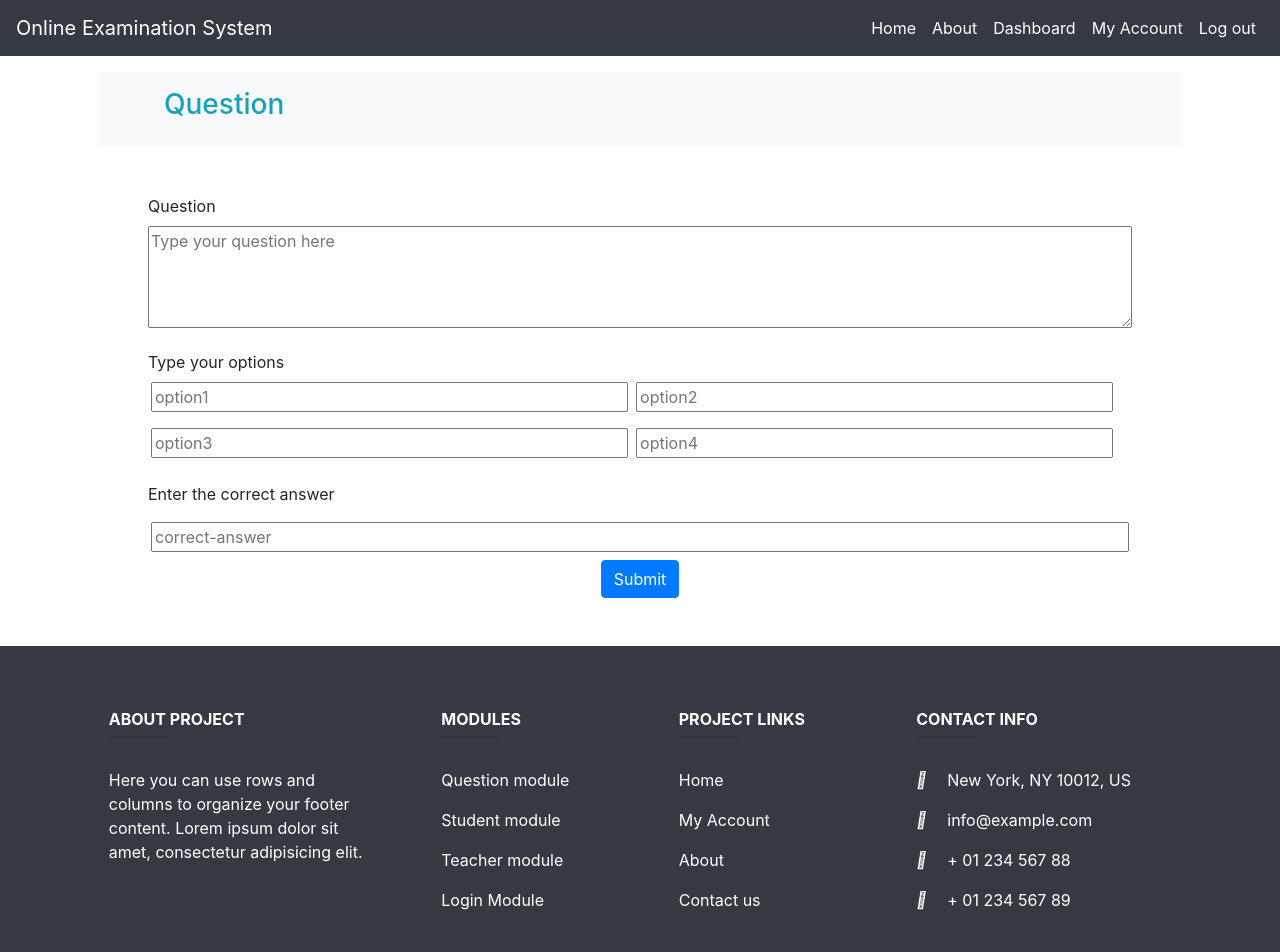
After one commit to aswintr94/Online-Examination-System, a Django app: page /add_question/ in a window 1280 px wide. The commit adds this page. Run offline with Django 3.2, Linux system fonts and the light colour scheme; some libraries are stand-ins or nearby versions.

Commit message:
created new model for questions and added the link to add question; created the template to add question

```diff
--- a/app/admin.py
+++ b/app/admin.py
@@ -1,6 +1,7 @@
 from django.contrib import admin
-from .models import Student, Teacher
+from .models import Student, Teacher, Questions
 
 # Register your models here.
 admin.site.register(Student)
 admin.site.register(Teacher)
+admin.site.register(Questions)
--- /dev/null
+++ b/app/templates/add_question.html
@@ -0,0 +1,36 @@
+{% extends 'common_dashboard.html' %}
+
+{% block content %}
+
+<div class="container">
+    <div class="col-md-12">
+        <div class="bg-light w-100 p-3 mt-3">
+            <h3 class="ml-5 text-info">Question</h3>
+        </div>
+        <form class="p-5" method="POST">
+            {% csrf_token %}
+            <label for="InputQuestion4">Question</label><br>
+            <textarea class="form-group w-100" rows="4" cols="50" id="InputQuestion4" name="question" placeholder="Type your question here"></textarea><br>
+            <label mt-2>Type your options</label>
+            <div class="form-row">
+                <input class="form-group ml-2" style="width: 48%" name="option1" type="text" placeholder="option1">
+                <input class="form-group ml-2" style="width: 48%" name="option2" type="text" placeholder="option2">
+            </div>
+            <div class="form-row">
+                <input class="form-group ml-2" style="width: 48%" name="option3" type="text" placeholder="option3">
+                <input class="form-group ml-2" style="width: 48%" name="option4" type="text" placeholder="option4">
+            </div>
+            <label class="mt-2">Enter the correct answer</label>
+            <div class="form-row">
+                <input class="form-group m-2 w-100"  name="correct_answer" type="text" placeholder="correct-answer">
+            </div>
+            <div class="text-center">
+                <button type="submit" class="btn btn-primary">Submit</button>
+            </div>
+        </form>
+    </div>
+</div>
+
+
+
+{% endblock %}
--- a/app/templates/common_dashboard.html
+++ b/app/templates/common_dashboard.html
@@ -26,7 +26,7 @@
                 <a class="nav-link text-white" href="{% url 'about' %}">About</a>
               </li>
               <li class="nav-item">
-                <a class="nav-link text-white" href="#">Dashboard</a>
+                <a class="nav-link text-white" href="{% url 'dashboard' %}">Dashboard</a>
               </li>
               <li class="nav-item">
                 <a class="nav-link text-white" href="{% url 'my_account' %}">My Account</a>
--- a/app/templates/home.html
+++ b/app/templates/home.html
@@ -29,7 +29,7 @@
                 <a class="nav-link text-white" href="{% url 'dashboard' %}">Dashboard</a>
               </li>
               <li class="nav-item">
-                <a class="nav-link text-white" href="#">My Account</a>
+                <a class="nav-link text-white" href="{% url 'my_account' %}">My Account</a>
               </li>
               <li class="nav-item">
                 <a class="nav-link text-white" href="{% url 'logout' %}">Log out</a>
--- a/app/templates/teacher_dashboard.html
+++ b/app/templates/teacher_dashboard.html
@@ -24,9 +24,9 @@
             <div class="card text-center" style="width: max; margin: 1em; color: #008080">
               <i class="fa fa-graduation-cap fa-5x mt-2"></i>
               <div class="card-body">
-                <h5 class="card-title">Add Exam</h5>
-                <p class="card-text">Click the below link to add a new exam</p>
-                <a href="#" class="btn btn-primary">Click here</a>
+                <h5 class="card-title">Add Question</h5>
+                <p class="card-text">Click the below link to add questions</p>
+                <a href="{% url 'add_question' %}" class="btn btn-primary">Click here</a>
               </div>
             </div>
         </div>
--- a/app/urls.py
+++ b/app/urls.py
@@ -10,5 +10,6 @@ urlpatterns = [
     path('login_check/', views.login_check, name='login_check'),
     path('dashboard/', views.dashboard, name='dashboard'),
     path('my_account/', views.my_account, name='my_account'),
+    path('add_question/', views.add_question, name='add_question'),
     path('logout/', views.logout, name='logout'),
 ]
--- a/app/views.py
+++ b/app/views.py
@@ -1,5 +1,5 @@
 from django.shortcuts import render, redirect
-from .models import Student, Teacher
+from .models import Student, Teacher, Questions
 from django.contrib import messages
 
 # Create your views here.
@@ -75,6 +75,21 @@ def my_account(request):
         return render(request, 'teacher_account.html', {'user':user_details})
 
 
+def add_question(request):
+    if request.method == "POST":
+        qn = request.POST['question']
+        op1 = request.POST['option1']
+        op2 = request.POST['option2']
+        op3 = request.POST['option3']
+        op4 = request.POST['option4']
+        correct = request.POST['correct_answer']
+        new_qn = Questions(question=qn, option1=op1, option2=op2, option3=op3, option4=op4, correct_answer=correct)
+        new_qn.save()
+        return redirect(add_question)
+    else:
+        return render(request, 'add_question.html')
+
+
 def logout(request):
     del request.session['name']
     del request.session['username']
```
Also changed, not shown: app/models.py (+9 -0 lines), app/migrations/0004_questions.py (added).
